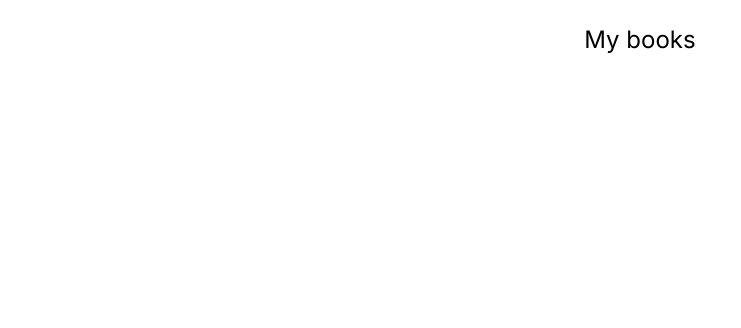
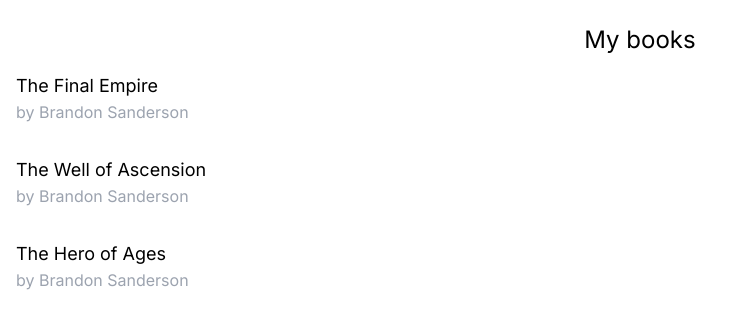
Before and after one commit to hwride/my-books, a Next.js app: page / in a window 1280 px wide. Shown: the top 328 px of the page, without its empty margins (0-741 px from the left). Built offline with nearby package versions, Linux system fonts and the light colour scheme.

Commit message:
Add basic hard coded list of books.

```diff
--- /dev/null
+++ b/components/BookList.tsx
@@ -0,0 +1,15 @@
+
+export type Book = {
+  title: string;
+  author: string;
+}
+export function BookList({books}: {books: Book[]}) {
+  return <ul>
+    {books.map(book =>
+      <li key={book.title} className='p-4'>
+        <div className='text-lg'>{book.title}</div>
+        <div className='text-gray-400'>by {book.author}</div>
+      </li>
+    )}
+  </ul>
+}
--- a/pages/index.tsx
+++ b/pages/index.tsx
@@ -1,5 +1,6 @@
 import { Inter } from 'next/font/google'
 import Head from 'next/head'
+import { BookList } from '@/components/BookList'
 
 const inter = Inter({ subsets: ['latin'] })
 
@@ -10,6 +11,16 @@ export default function Home() {
         <title>My books</title>
       </Head>
       <h1 className="mx-auto mt-6 w-fit text-2xl">My books</h1>
+      <BookList books={[{
+        title: 'The Final Empire',
+        author: 'Brandon Sanderson'
+      }, {
+        title: 'The Well of Ascension',
+        author: 'Brandon Sanderson'
+      }, {
+        title: 'The Hero of Ages',
+        author: 'Brandon Sanderson'
+      }]} />
     </main>
   )
 }
```
